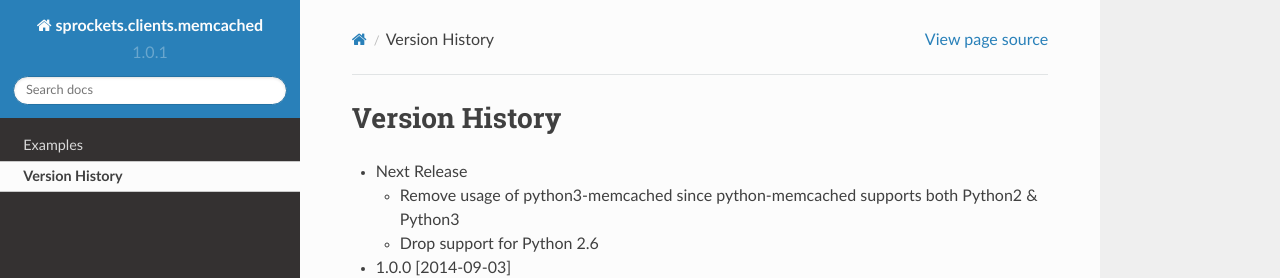
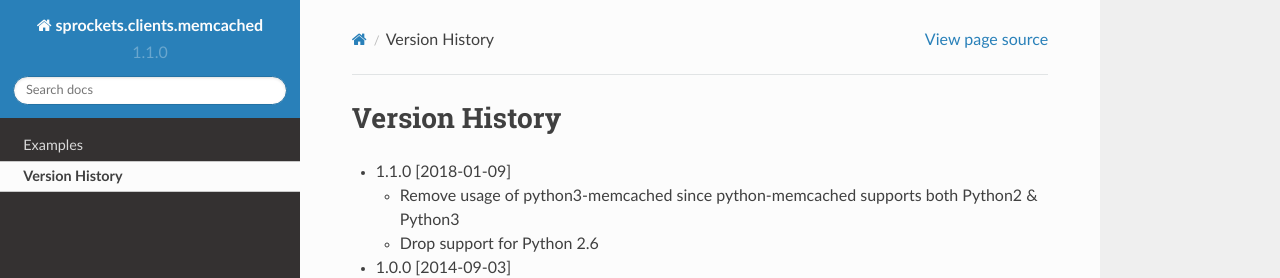
Before and after one commit to sprockets/sprockets.clients.memcached, a Sphinx documentation site: the page built from docs/history.rst, in a window 1280 px wide. Shown: the top 278 px of the page. Built offline with Sphinx 7.4.7 and the Read the Docs theme 2.0.0, drawn with Linux system fonts in a browser that asks for light colours.

Commit message:
Metadata bumps for 1.1.0.

```diff
--- a/docs/conf.py
+++ b/docs/conf.py
@@ -13,8 +13,8 @@ source_suffix = '.rst'
 master_doc = 'index'
 project = 'sprockets.clients.memcached'
 copyright = '2014-2018, AWeber Communications'
-version = '1.0.1'
-release = '1.0'
+version = '1.1.0'
+release = '1.1'
 exclude_patterns = []
 pygments_style = 'sphinx'
 html_theme = 'sphinx_rtd_theme'
--- a/docs/history.rst
+++ b/docs/history.rst
@@ -1,6 +1,6 @@
 Version History
 ---------------
-- Next Release
+- 1.1.0 [2018-01-09]
 
   - Remove usage of python3-memcached since python-memcached supports
     both Python2 & Python3
--- a/setup.py
+++ b/setup.py
@@ -16,7 +16,7 @@ def read_requirements(name):
 
 setuptools.setup(
     name='sprockets.clients.memcached',
-    version='1.0.0',
+    version='1.1.0',
     description=('Memcached client wrapper that is configured via '
                  'environment variables'),
     long_description=codecs.open('README.rst', encoding='utf-8').read(),
```
Also changed, not shown: 1 other file.
